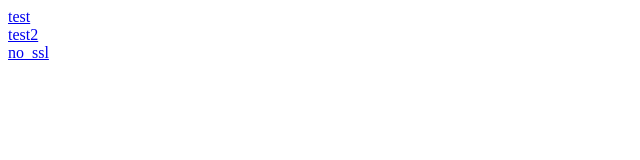
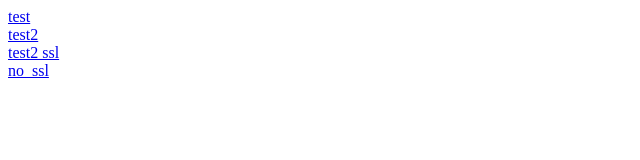
Before and after one commit to sntestok/sample, a plain HTML site: page 1/index.html in a window 1280 px wide. Shown: the full height of the page, 0-640 px from the left. Drawn offline with Linux system fonts and the light colour scheme.

Commit message:
Update index.html

```diff
--- a/1/index.html
+++ b/1/index.html
@@ -2,4 +2,6 @@
 <br>
 <a href="http://www.jichi.ac.jp/saitama-sct/SaitamaHP.files/file/EZRsetup.exe">test2</a>
 <br>
+<a href="https://www.jichi.ac.jp/saitama-sct/SaitamaHP.files/file/EZRsetup.exe">test2 ssl</a>
+<br>
 <a href="http://www.hi-ho.ne.jp/babaq/data/BASP21-20010911.exe">no_ssl</a>
```
